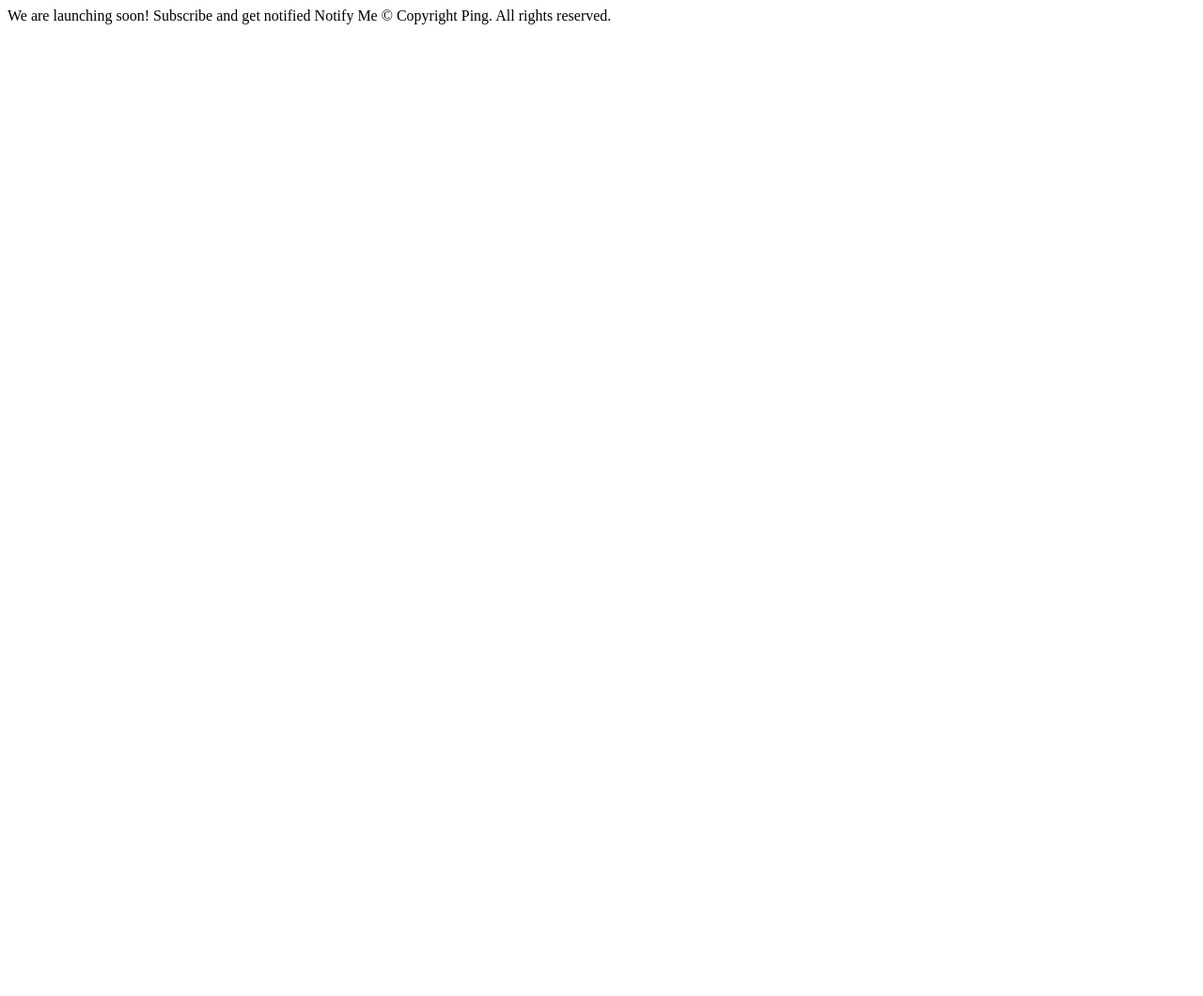
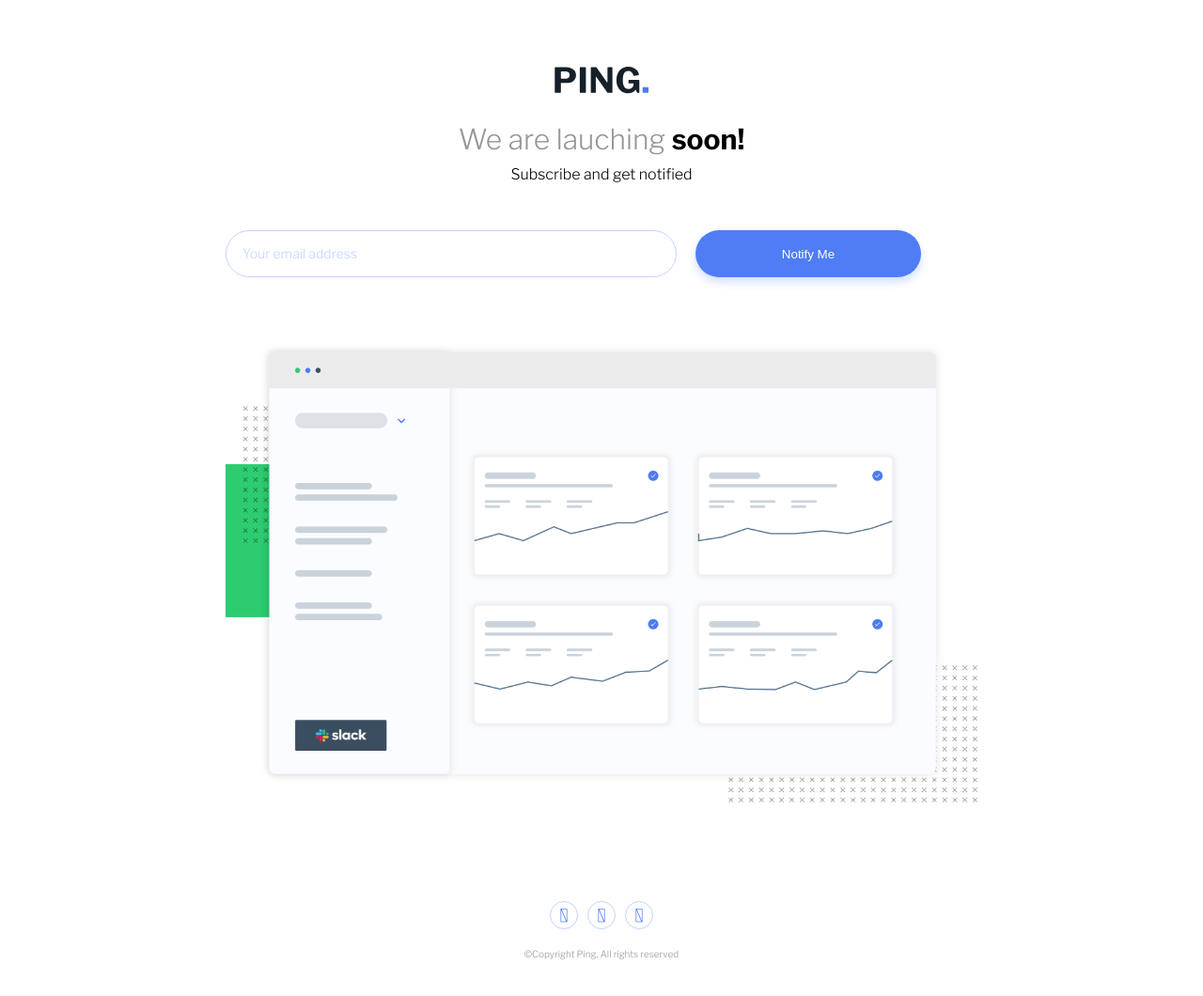
Before and after one commit to pilatech/ping-coming-soon-page, a plain HTML site: page index.html in a window 1280 px wide. Shown: the whole page at 94% size. Before the commit the page ends 800 px from the top, so only its background shows below. Drawn offline with nearby package versions, Linux system fonts and the light colour scheme.

Commit message:
finished!

```diff
--- a/index.html
+++ b/index.html
@@ -6,20 +6,47 @@
 
   <link rel="icon" type="image/png" sizes="32x32" href="./images/favicon-32x32.png">
 
+  <link rel="stylesheet" href="https://cdnjs.cloudflare.com/ajax/libs/font-awesome/6.1.1/css/brands.min.css" integrity="sha512-OivR4OdSsE1onDm/i3J3Hpsm5GmOVvr9r49K3jJ0dnsxVzZgaOJ5MfxEAxCyGrzWozL9uJGKz6un3A7L+redIQ==" crossorigin="anonymous" referrerpolicy="no-referrer" />
+
+  <link rel="preconnect" href="https://fonts.googleapis.com">
+  <link rel="preconnect" href="https://fonts.gstatic.com" crossorigin>
+  <link href="https://fonts.googleapis.com/css2?family=Libre+Franklin:wght@300;600;700&display=swap" rel="stylesheet">
+
   <link rel="stylesheet" href="style.css">
 
   <title>Frontend Mentor | Ping coming soon page</title>
 
 </head>
 <body>
-
-  We are launching soon!
-
-  Subscribe and get notified
-
-  Notify Me
-
-  &copy; Copyright Ping. All rights reserved.
+ <main class="container">
+  <header class="page-header">
+   <img src="images/logo.svg" alt="logo" class="logo">
+   <h1 class="title">
+    We are lauching <strong class="title--emphasis">soon!</strong>
+   </h1>
+   <p class="cta">Subscribe and get notified</p>
+   <form class="form">
+    <p class="form__control">
+     <input class="form__input" type="text" placeholder="Your email address">
+    <small class="error-message"></small>
+    </p>
+    <button class="form__btn">Notify Me</button>
+   </form>
+  </header>
+  <aside class="hero">
+   <img src="images/illustration-dashboard.png" alt="dashboard" class="hero__img">
+  </aside>
+  <footer class="site-footer">
+    <i class="social-follow">
+     <i class="social-icon fa-brands fa-facebook-f"></i>
+     <i class="social-icon fa-brands fa-twitter"></i>
+     <i class="social-icon fa-brands fa-instagram"></i>
+    </i>
+    <p class="copyright">
+     &copy;Copyright Ping. All rights reserved
+    </p>
+  </footer>
+ </main>
   <script src="script.js"></script>
 </body>
 </html>
--- a/script.js
+++ b/script.js
@@ -0,0 +1,21 @@
+const form = document.querySelector('.form')
+const input = document.querySelector('.form__input')
+const errorMessage = document.querySelector('.error-message')
+
+form.addEventListener('submit', event => {
+ const isValidEmail = /^\w+([\.-]?\w+)*@\w+([\.-]?\w+)*(\.\w{2,3})+$/.test(input.value)
+ //in case the input had invalid email before doing this particular submit
+ input.classList.remove('invalid')
+ if(!input.value.trim()) {
+  input.classList.add('invalid')
+  errorMessage.textContent = "Whoops! It looks like you forgot to add your email"
+ } else if(!isValidEmail){
+  input.classList.add('invalid')
+  errorMessage.textContent = "Please provide a valid email address"
+ } else {
+  // do more stuff
+  console.log('Email is valid')
+ }
+
+ event.preventDefault()
+})
--- a/style.css
+++ b/style.css
@@ -0,0 +1,208 @@
+* {
+ box-sizing: border-box;
+ margin: 0;
+ padding: 0;
+}
+
+:root {
+ font-size: 62.5%;
+ --color-blue: hsl(223, 87%, 63%);
+ --color-pale-blue: hsl(223, 100%, 88%);
+ --color-red: hsl(354, 100%, 66%);
+ --color-gray: hsl(0, 0%, 59%);
+ --color-dark-blue: hsl(209, 33%, 12%);
+}
+
+body {
+ font-family: 'Libre Franklin', sans-serif;
+ font-size: 2rem;
+}
+
+.container {
+ max-width: 37rem;
+ width: 98%;
+ margin: 7rem auto;
+}
+
+.page-header {
+ margin-bottom: 7rem;
+ text-align: center;
+}
+
+.logo {
+ width: 7rem;
+ margin-bottom: 2.5rem;
+}
+.title {
+ font-weight: 300;
+ color: var(--color-gray);
+ font-size: 2rem;
+ margin-bottom: 1rem;
+}
+.title--emphasis {
+ color: #000;
+}
+
+.cta {
+ font-size: 1.1rem;
+ margin-bottom: 3rem;
+}
+
+.form {
+
+}
+.form__control {
+ display: flex;
+ flex-direction: column;
+ align-items: center;
+ margin-bottom: 2rem;
+}
+
+.form__input {
+ width: 70%;
+ border: 1px solid var(--color-pale-blue);
+ padding: 1rem 1.7rem;
+ border-radius: 5rem;
+ outline: none;
+ font-family: inherit;
+}
+
+.form__input.invalid {
+ border-color: var(--color-red);
+}
+
+.form__input::placeholder {
+ font-family: 'Libre Franklin', sans-serif;
+ font-size: 1rem;
+ color: var(--color-pale-blue);
+}
+
+.error-message {
+ font-size: 1rem;
+ color: var(--color-red);
+ margin-top: 1rem;
+ margin-bottom: 1rem;
+ display: none;
+}
+
+.form__input.invalid + .error-message {
+ display: block;
+}
+
+.form__btn {
+ color: #fff;
+ border-radius: 5rem;
+ border: none;
+ background: var(--color-blue);
+ padding: 1.2rem;
+ width: 70%;
+ cursor: pointer;
+ box-shadow: 0 .5rem 1rem hsla(223, 100%, 88%, 0.734)
+}
+
+.form__btn:hover,
+.form__btn:active {
+ box-shadow: 0 1rem 1.5rem hsla(223, 100%, 88%, 0.734)
+}
+
+.hero {
+ margin-bottom: 10rem;
+ width: 90%;
+ margin-inline: auto;
+}
+
+.hero__img {
+ max-width: 100%;
+}
+
+.site-footer {
+ text-align: center;
+}
+
+.social-follow {
+ display: flex;
+ margin-bottom: 2rem;
+ justify-content: center;
+}
+
+.social-icon {
+ display: inline-block;
+ font-style: normal;
+ width: 3rem;
+ height: 3rem;
+ margin-inline: .5rem;
+ border: 1px solid var(--color-pale-blue);
+ border-radius: 50%;
+ display: flex;
+ align-items: center;
+ justify-content: center;
+ color: var(--color-blue);
+ font-size: 1.4rem;
+}
+
+.copyright {
+ font-size: 1rem;
+ color: var(--color-gray);
+}
+
+
+@media(min-width: 1120px){
+ .container {
+  max-width: 80rem;
+ }
+
+ .logo {
+  width: 10rem;
+ }
+
+ .title {
+  font-size: 3rem;
+ }
+
+ .cta {
+  font-size: 1.6rem;
+  margin-bottom: 5rem;
+ }
+
+ .form {
+  display: flex;
+  align-items: flex-start;
+  gap: 2rem;
+ }
+
+ .form__control {
+  width: 60%;
+  margin-bottom: 0;
+  align-items: flex-start;
+ }
+
+ .error-message {
+  margin-left: 2rem;
+  font-size: 1.3rem;
+ }
+
+ .form__input {
+  display: block;
+  width: 100%;
+  height: 5rem;
+  margin: 0;
+  font-size: 1.5rem;
+ }
+
+ .form__input::placeholder {
+  font-size: 1.4rem;
+ }
+ .form__btn {
+  display: block;
+  margin: 0;
+  padding: 1.2rem;
+  width: 30%;
+  height: 5rem;
+ }
+
+
+ .hero {
+  width: 100%;
+ }
+
+}
```
Also changed, not shown: screenshot.png (added), 1 other file.
